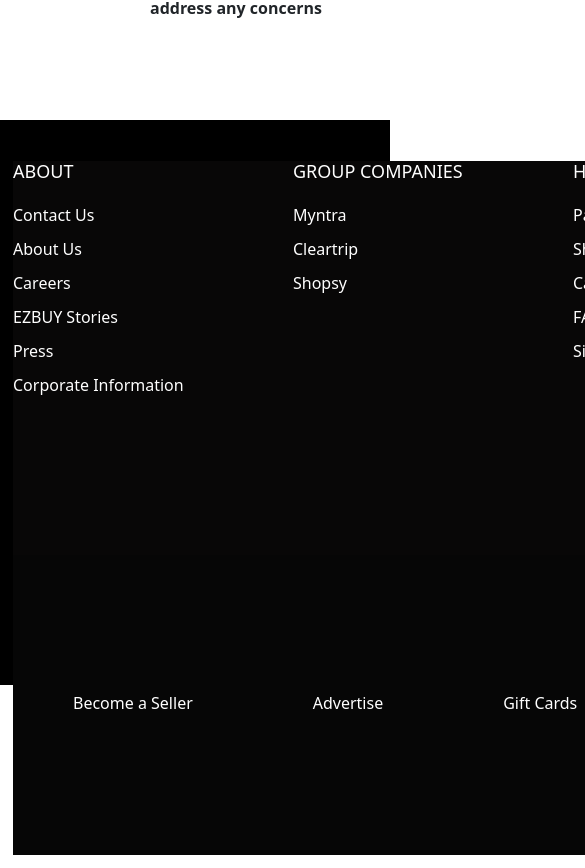
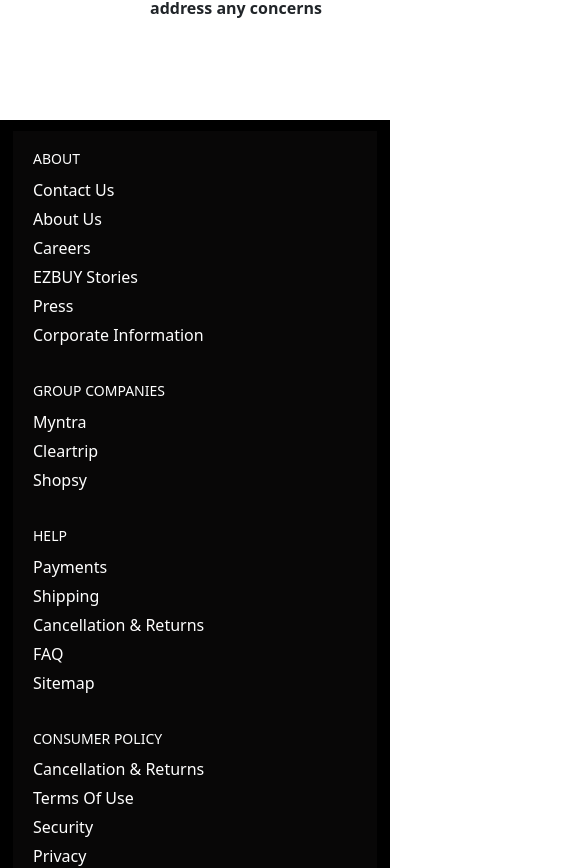
Before and after one commit to adhilelettil/the-application, a Next.js app in the folder my-app/: page /About_us in a window 390 px wide. Shown: the part 1815-2683 px from the top of the page, 585 px wide, since content can reach past the window. Built offline with nearby package versions, Linux system fonts and the light colour scheme.

Commit message:
updatefooter

```diff
--- a/my-app/src/app/component/footer/footer.css
+++ b/my-app/src/app/component/footer/footer.css
@@ -1,33 +1,34 @@
-
-.footerpart{
-    height: 565px;
+.footerpart {
+  height: auto; /* Adjust height for responsiveness */
   border: 1px solid black;
   background-color: black;
-    padding: 40px;
+  padding: 20px; /* Reduced padding for smaller screens */
   width: 100%;
   display: flex;
-flex-direction: row;}
+  flex-direction: column; /* Stack items vertically on smaller screens */
+}
+
 .footer {
   background-color: #080707;
   color: #fff;
-
-    height: 400px;
-    width: 1400px;
-
+  height: auto; /* Adjust height for responsiveness */
+  width: 100%; /* Full width for smaller screens */
+  padding: 20px; /* Add padding for better spacing */
 }
 
 .footer-top {
   display: flex;
-    justify-content: space-between;
+  flex-direction: column; /* Stack sections vertically on smaller screens */
+  gap: 20px; /* Add spacing between sections */
 }
 
 .footer-left, .footer-middle, .footer-right {
-    flex-basis: 25%;
+  flex-basis: 100%; /* Take full width on smaller screens */
 }
 
 .footer-heading {
-    font-size: 18px;
-    margin-bottom: 20px;
+  font-size: 16px; /* Adjust font size for smaller screens */
+  margin-bottom: 10px;
 }
 
 .footer-links {
@@ -36,7 +37,7 @@
 }
 
 .footer-links li {
-    margin-bottom: 10px;
+  margin-bottom: 8px; /* Adjust spacing for smaller screens */
 }
 
 .footer-links a {
@@ -48,43 +49,66 @@
   list-style: none;
   padding: 0;
   margin: 0;
+  display: flex;
+  justify-content: center; /* Center social icons */
+  gap: 10px; /* Add spacing between icons */
 }
 
 .footer-social li {
   display: inline-block;
-    margin-right: 10px;
 }
 
 .footer-social a {
   color: #fff;
-    font-size: 20px;
+  font-size: 18px; /* Adjust icon size for smaller screens */
 }
 
 .footer-bottom {
   background-color: #060606;
-    /* padding: 20px 0; */
-
-    width: 1460px;
-
+  width: 100%; /* Full width for smaller screens */
+  text-align: center; /* Center-align content */
+  padding: 10px; /* Add padding for better spacing */
 }
 
 .footer-bottom-links {
   list-style: none;
   padding: 0;
-    margin: 10;
+  margin: 0;
+  display: flex;
+  flex-wrap: wrap; /* Wrap links to the next line if needed */
+  justify-content: center; /* Center-align links */
+  gap: 10px; /* Add spacing between links */
 }
 
 .footer-bottom-links li {
   display: inline-block;
-    margin: 0 10px;
 }
 
 .footer-bottom-links a {
   color: #fff;
   text-decoration: none;
+  padding: 5px; /* Adjust padding for smaller screens */
+}
 
-    padding: 50px;
+/* Media query for phones */
+@media (max-width: 768px) {
+  .footerpart {
+      padding: 10px; /* Reduce padding for smaller screens */
+  }
 
+  .footer-heading {
+      font-size: 14px; /* Further reduce font size */
+  }
 
+  .footer-links li {
+      margin-bottom: 5px; /* Reduce spacing */
+  }
 
+  .footer-social a {
+      font-size: 16px; /* Adjust icon size */
   }
+
+  .footer-bottom-links {
+      gap: 5px; /* Reduce spacing between links */
+  }
+}
```
Lines whose indentation alone changed are shown as unchanged.
